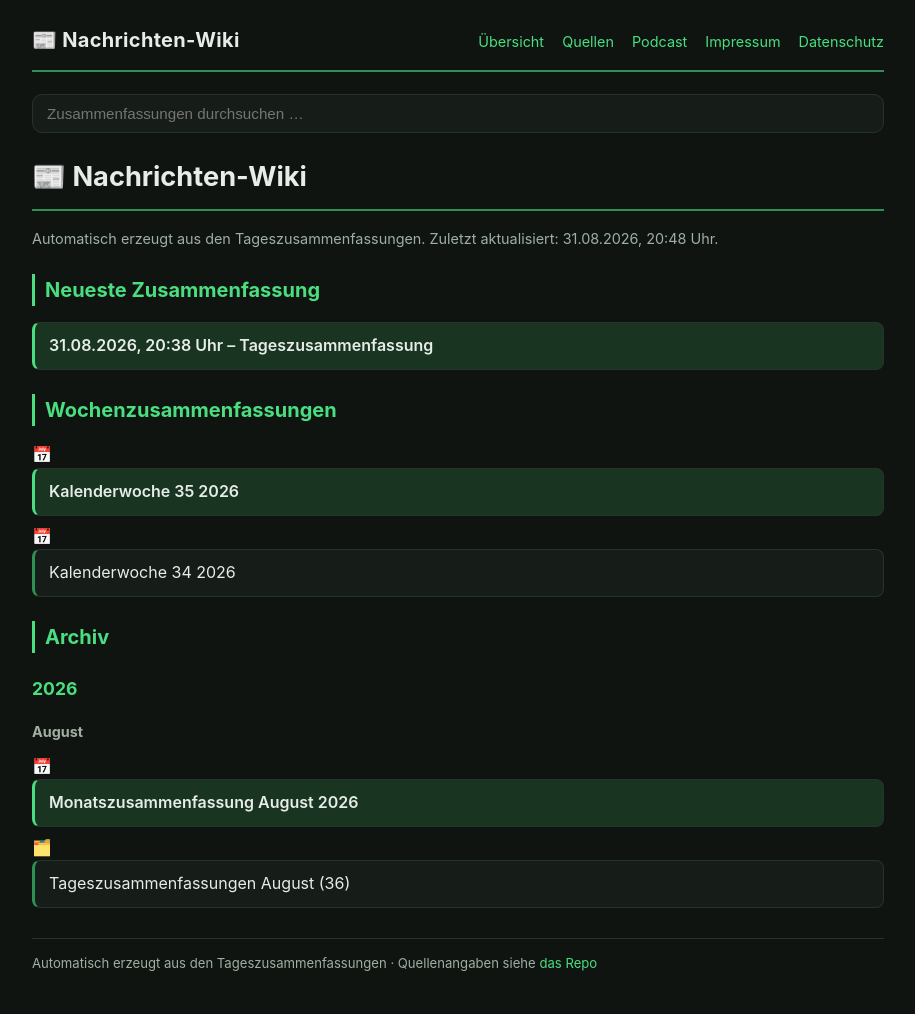
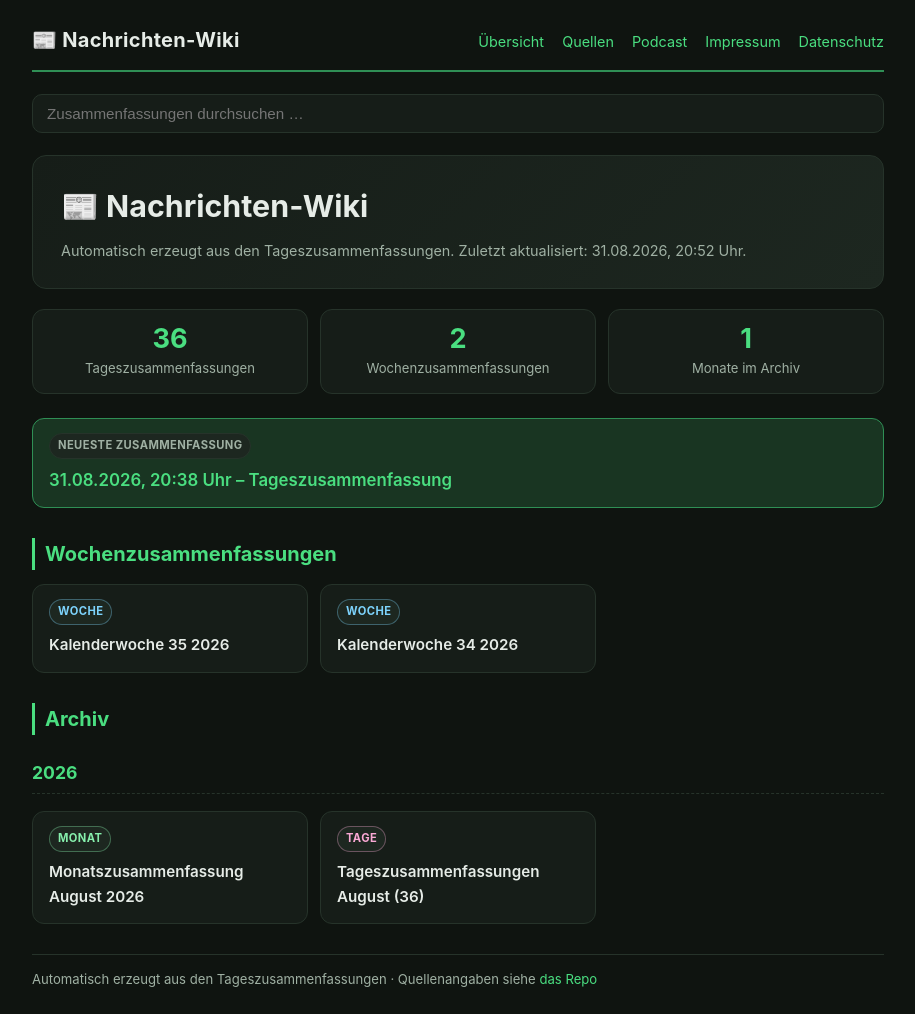
Before and after one commit to Ubuntu51/news-wiki, a Jekyll site: the page built from index.md, in a window 1280 px wide. Shown: the whole page, without its empty margins (182-1097 px from the left). Built offline with Jekyll 4.4.1, drawn with Linux system fonts in a browser that asks for light colours.

Commit message:
Dashboard-Layout: Hero, Statistik-Kacheln, Karten-Raster (grün)

```diff
--- a/_layouts/default.html
+++ b/_layouts/default.html
@@ -15,7 +15,7 @@
 <meta name="twitter:title" content="{{ page.title | default: site.title }}">
 <meta name="twitter:description" content="{{ page.description | default: site.description }}">
 <title>{{ page.title | default: site.title }}</title>
-<link rel="stylesheet" href="{{ '/assets/css/style.css' | relative_url }}?v=3">
+<link rel="stylesheet" href="{{ '/assets/css/style.css' | relative_url }}?v=4">
 </head>
 <body class="{{ page.body_class | default: '' }}">
 <div class="wrap">
--- a/assets/css/style.css
+++ b/assets/css/style.css
@@ -71,7 +71,7 @@ header.top .nav a:hover { color: var(--accent); }
 .content h4 { color: var(--text); margin-top: 16px; font-size: 0.95rem; }
 
 .content p { margin: 8px 0; }
-.content ul { padding-left: 0; list-style: none; }
+.content ul { padding-left: 22px; }
 .content li { margin: 6px 0; }
 
 .content blockquote {
@@ -171,17 +171,133 @@ footer {
 }
 
 /* ============================================================
-   Struktur: Startseite (body.home) & Monats-Archiv (body.archive)
+   Dashboard: Startseite (body.home) & Monats-Archiv (body.archive)
    ============================================================ */
-body.home .content ul, body.archive .content ul {
+
+/* Hero-Bereich */
+.hero {
+  background: linear-gradient(135deg, var(--panel) 0%, var(--panel2) 100%);
+  border: 1px solid var(--border);
+  border-radius: 14px;
+  padding: 26px 28px;
+  margin-bottom: 20px;
+}
+.hero h1 {
+  margin: 0 0 8px;
+  border: none;
+  padding: 0;
+  font-size: 1.9rem;
+}
+.hero p { margin: 0; color: var(--muted); font-size: 0.95rem; }
+
+/* Statistik-Kacheln */
+.stats {
   display: grid;
+  grid-template-columns: repeat(auto-fit, minmax(150px, 1fr));
+  gap: 12px;
+  margin-bottom: 24px;
+}
+.stat {
+  background: var(--panel);
+  border: 1px solid var(--border);
+  border-radius: 12px;
+  padding: 14px 16px;
+  text-align: center;
+}
+.stat strong {
+  display: block;
+  font-size: 1.7rem;
+  color: var(--accent);
+  line-height: 1.1;
+}
+.stat span {
+  display: block;
+  margin-top: 4px;
+  color: var(--muted);
+  font-size: 0.82rem;
+}
+
+/* Karten-Raster */
+.card-grid {
+  display: grid;
+  grid-template-columns: repeat(auto-fill, minmax(240px, 1fr));
+  gap: 12px;
+  margin-bottom: 22px;
+}
+.card {
+  background: var(--panel);
+  border: 1px solid var(--border);
+  border-radius: 12px;
+  padding: 14px 16px;
+  display: flex;
+  flex-direction: column;
+  gap: 8px;
+  transition: border-color 0.15s ease, transform 0.15s ease, background 0.15s ease;
+}
+.card:hover {
+  border-color: var(--accent);
+  background: var(--panel2);
+  transform: translateY(-2px);
+}
+.card a {
+  color: var(--text);
+  font-weight: 600;
+  font-size: 0.95rem;
+}
+.card a:hover { color: var(--accent); text-decoration: none; }
+
+/* Hervorgehobene "Neueste Zusammenfassung" */
+.card.featured {
+  background: var(--accent-soft);
+  border-color: var(--accent-dim);
+  margin-bottom: 24px;
+  grid-column: 1 / -1;
+}
+.card.featured a { font-size: 1.05rem; color: var(--accent); }
+
+/* Tags */
+.tag {
+  align-self: flex-start;
+  font-size: 0.7rem;
+  font-weight: 700;
+  letter-spacing: 0.4px;
+  text-transform: uppercase;
+  padding: 3px 8px;
+  border-radius: 999px;
+  background: var(--panel2);
+  color: var(--muted);
+  border: 1px solid var(--border);
+}
+.tag-year { color: #fcd34d; border-color: rgba(252, 211, 77, 0.35); }
+.tag-week { color: #7dd3fc; border-color: rgba(125, 211, 252, 0.35); }
+.tag-month { color: #86efac; border-color: rgba(134, 239, 172, 0.35); }
+.tag-day { color: #f9a8d4; border-color: rgba(249, 168, 212, 0.35); }
+
+/* Abschnitts-Überschriften */
+body.home .content h2 {
+  margin-top: 30px;
+  margin-bottom: 14px;
+}
+body.home .content h3 {
+  color: var(--accent);
+  margin-top: 24px;
+  font-size: 1.1rem;
+  border-bottom: 1px dashed var(--border);
+  padding-bottom: 6px;
+}
+body.home .content p { color: var(--muted); font-size: 0.9rem; }
+
+/* Monats-Archivseite: Tagesliste als kompakte Karten */
+body.archive .content ul {
+  display: grid;
+  grid-template-columns: repeat(auto-fill, minmax(240px, 1fr));
   gap: 8px;
   margin: 10px 0 18px;
+  padding-left: 0;
+  list-style: none;
 }
-body.home .content li, body.archive .content li {
-  margin: 0;
-}
-body.home .content li a, body.archive .content li a {
+body.archive .content li { margin: 0; }
+body.archive .content li a {
   display: block;
   padding: 10px 14px;
   background: var(--panel);
@@ -191,41 +307,11 @@ body.home .content li a, body.archive .content li a {
   color: var(--text);
   transition: border-color 0.15s ease, background 0.15s ease;
 }
-body.home .content li a:hover, body.archive .content li a:hover {
+body.archive .content li a:hover {
   background: var(--panel2);
   border-color: var(--accent);
   text-decoration: none;
 }
-
-/* "Neueste Zusammenfassung" besonders hervorheben */
-body.home .content li:first-of-type a {
-  background: var(--accent-soft);
-  border-left-color: var(--accent);
-  font-weight: 600;
-}
-
-/* Monats-/Jahres-/Wochen-Kacheln mit Emoji-Badge */
-body.home .content li a {
-  display: flex;
-  align-items: center;
-  gap: 10px;
-}
-
-/* Hervorgehobene Wochen-/Monats-/Jahreszusammenfassungen (📅 🗓️ 🗂️) */
-body.home .content h2 {
-  margin-top: 24px;
-}
-body.home .content h3 {
-  color: var(--accent);
-  margin-top: 22px;
-  font-size: 1.1rem;
-}
-body.home .content p {
-  color: var(--muted);
-  font-size: 0.9rem;
-}
-
-/* "Zurück zur Übersicht" als dezenter Button */
 body.archive .content ul:last-of-type li a {
   display: inline-block;
   padding: 8px 14px;
--- a/index.md
+++ b/index.md
@@ -4,24 +4,35 @@ title: "Nachrichten-Wiki"
 body_class: home
 ---
 
-# 📰 Nachrichten-Wiki
+<div class="hero">
+  <h1>📰 Nachrichten-Wiki</h1>
+  <p>Automatisch erzeugt aus den Tageszusammenfassungen. Zuletzt aktualisiert: 31.08.2026, 20:52 Uhr.</p>
+</div>
 
-Automatisch erzeugt aus den Tageszusammenfassungen. Zuletzt aktualisiert: 31.08.2026, 20:48 Uhr.
+<div class="stats">
+  <div class="stat"><strong>36</strong><span>Tageszusammenfassungen</span></div>
+  <div class="stat"><strong>2</strong><span>Wochenzusammenfassungen</span></div>
+  <div class="stat"><strong>1</strong><span>Monate im Archiv</span></div>
+</div>
 
-## Neueste Zusammenfassung
-
-- [31.08.2026, 20:38 Uhr – Tageszusammenfassung](2026/08/2026-08-31_20-38.html)
+<div class="card featured">
+  <span class="tag">Neueste Zusammenfassung</span>
+  <a href="2026/08/2026-08-31_20-38.html">31.08.2026, 20:38 Uhr – Tageszusammenfassung</a>
+</div>
 
 ## Wochenzusammenfassungen
 
-- 📅 [Kalenderwoche 35 2026](2026/woche-35.html)
-- 📅 [Kalenderwoche 34 2026](2026/woche-34.html)
+<div class="card-grid">
+<div class="card"><span class="tag tag-week">Woche</span><a href="2026/woche-35.html">Kalenderwoche 35 2026</a></div>
+<div class="card"><span class="tag tag-week">Woche</span><a href="2026/woche-34.html">Kalenderwoche 34 2026</a></div>
+</div>
 
 ## Archiv
 
 ### 2026
 
-**August**
 
-- 📅 [Monatszusammenfassung August 2026](2026/08/monat.html)
-- 🗂️ [Tageszusammenfassungen August (36)](2026/08/index.html)
+<div class="card-grid">
+<div class="card"><span class="tag tag-month">Monat</span><a href="2026/08/monat.html">Monatszusammenfassung August 2026</a></div>
+<div class="card"><span class="tag tag-day">Tage</span><a href="2026/08/index.html">Tageszusammenfassungen August (36)</a></div>
+</div>
--- a/podcast.xml
+++ b/podcast.xml
@@ -4,7 +4,7 @@
 <title>News-Podcast</title>
 <description>„News-Podcast“ ist dein täglicher Audio-Überblick über die wichtigsten Nachrichten aus Österreich und der Welt. Jeden Abend automatisch erstellt aus den RSS-Feeds österreichischer Tageszeitungen sowie deutscher und internationaler Tech-, Sicherheits- und Wirtschaftsmedien. Die Zusammenfassungen werden von einer KI (LLM) geschrieben und mit einer natürlichen Piper-Stimme eingesprochen – kompakt, kostenlos und werbefrei.</description>
 <link>https://ubuntu51.github.io/news-wiki</link>
-<lastBuildDate>Mon, 31 Aug 2026 20:48:44 +0000</lastBuildDate>
+<lastBuildDate>Mon, 31 Aug 2026 20:52:39 +0000</lastBuildDate>
 <language>de</language>
 <itunes:author>News-Generator (KI)</itunes:author>
 <itunes:explicit>false</itunes:explicit>
```
Also changed, not shown: 2026/08/index.md (+1 -1 lines).
